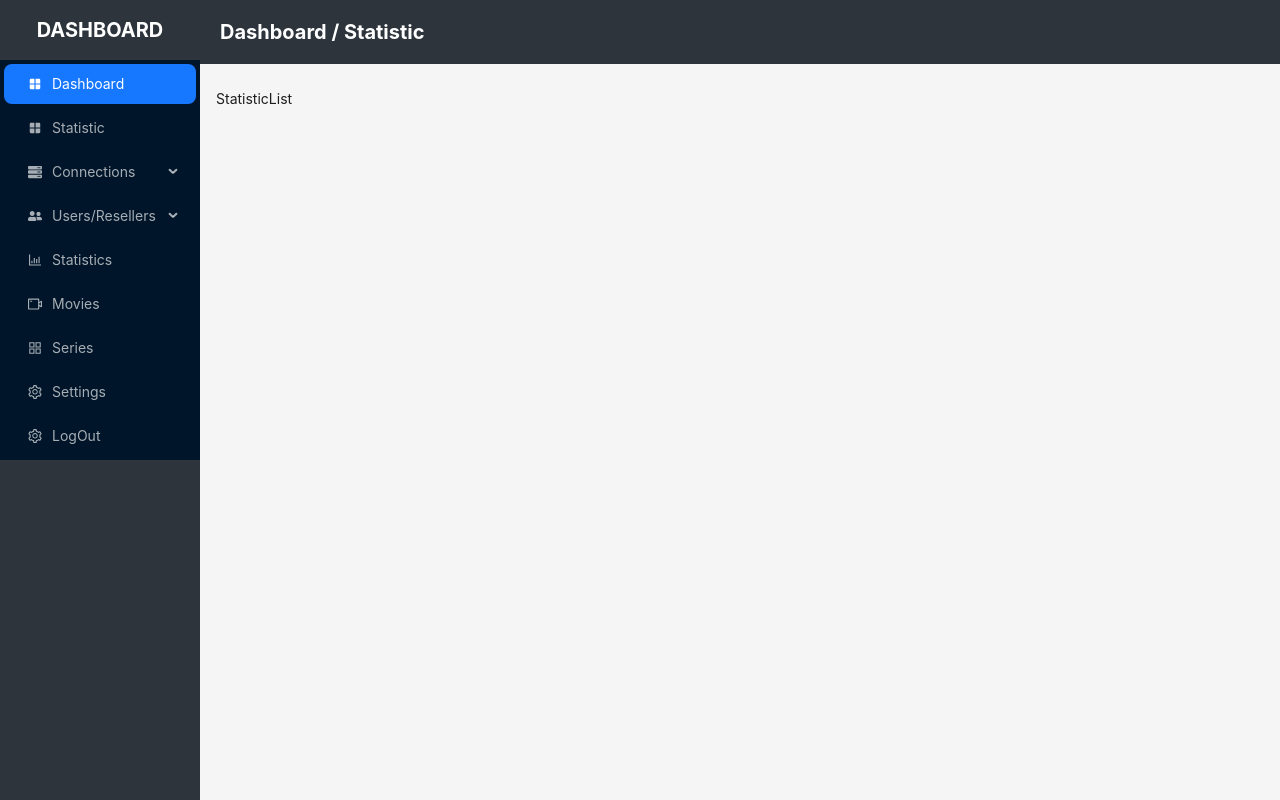
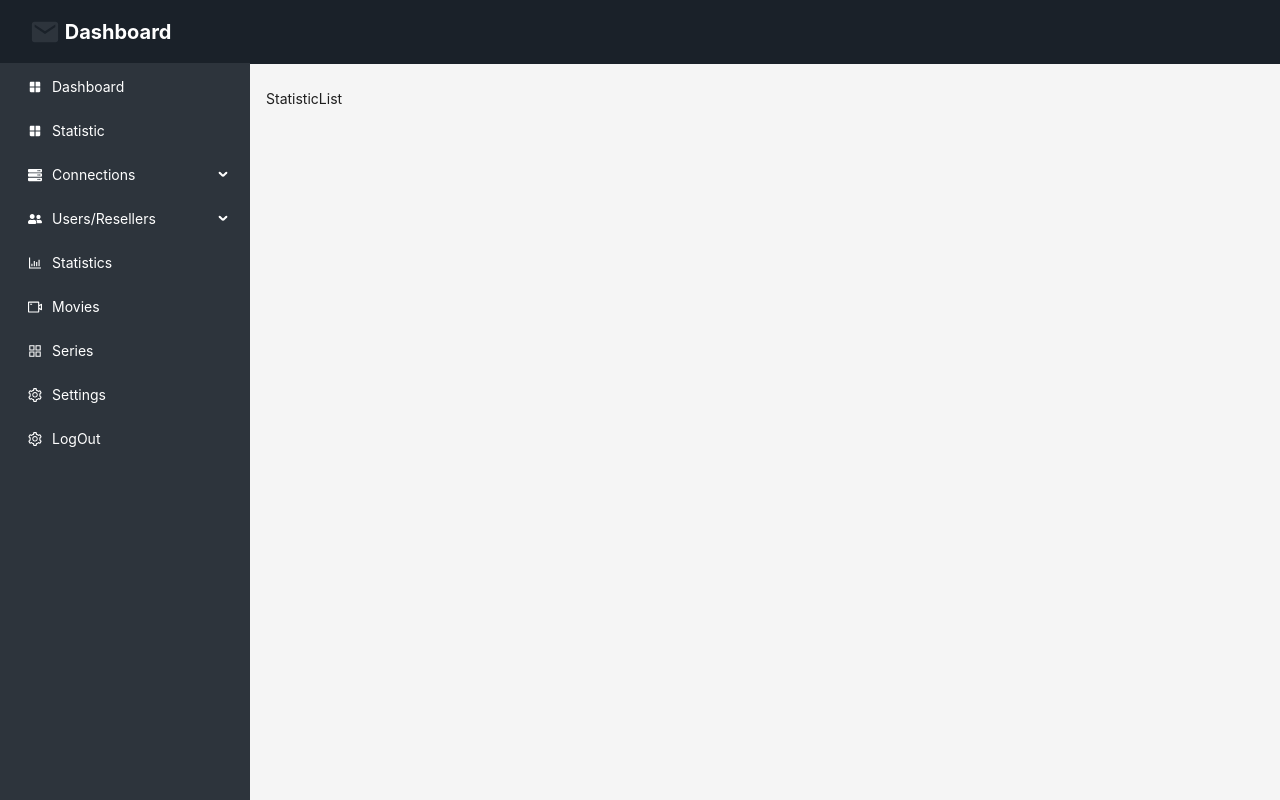
Before and after one commit to saadsinpk/IPTV_FRONT, a React (Vite) app: page /dashboard/statistic in a window 1280 px wide. Built offline with nearby package versions, Linux system fonts and the light colour scheme; sample sign-in values are in the browser's storage.

Commit message:
..........

```diff
--- a/src/Dashboard/MainDashboard.jsx
+++ b/src/Dashboard/MainDashboard.jsx
@@ -12,6 +12,7 @@ import { FaServer, FaUserFriends } from "react-icons/fa";
 import { Routes, useNavigate, Route, useLocation } from "react-router-dom";
 import SubMainDashboard from "../DashboardScreen/SubMainDashboard";
 import TopBar from "../components/ui/TopBar"; // Import the TopBar component
+import { IoMdMail } from "react-icons/io";
 import StatisticList from "../DashboardScreen/Statistic/StatisticList";
 
 const { Sider, Content } = Layout;
@@ -22,6 +23,11 @@ const Sidebar = ({ collapsed, toggleCollapsed }) => {
   const location = useLocation();
 
   const handleNavClick = (key) => {
+    if (key === "/dashboard") {
+      navigate("/dashboard"); // Navigate to the root dashboard path
+    } else {
+      navigate(key); // Navigate to the specified path
+    }
     setSelectedKeys([key]);
   };
 
@@ -63,7 +69,7 @@ const Sidebar = ({ collapsed, toggleCollapsed }) => {
     () => [
       {
         name: "Dashboard",
-        key: "dashboard",
+        key: "/dashboard", // Update the key to "/dashboard"
         icon: <MdWindow />,
       },
       {
@@ -120,8 +126,18 @@ const Sidebar = ({ collapsed, toggleCollapsed }) => {
   );
 
   return (
+    <div
+      style={{
+        display: "flex",
+        flexDirection: "column",
+        minWidth: "100vw",
+        position: "relative",
+        overflow: "hidden",
+      }}
+    >
       <Layout>
         <Sider
+          width={collapsed ? 60 : 250}
           collapsed={collapsed}
           onCollapse={toggleCollapsed}
           style={{
@@ -133,19 +149,24 @@ const Sidebar = ({ collapsed, toggleCollapsed }) => {
           <div
             className="logo"
             style={{
-            height: 60,
+              height: 63,
               display: "flex",
               alignItems: "center",
-            justifyContent: "center",
               color: "white",
               fontSize: 20,
+              width: "100%",
               fontWeight: "bold",
+              backgroundColor: "#1a2129",
+              paddingLeft: "30px",
             }}
           >
-          {collapsed ? "🔹" : "DASHBOARD"}
+            {/* {collapsed ? "🔹" : getTitleFromPath(location.pathname)} */}
+            <IoMdMail color="#2d343c" size={30} />
+            &nbsp;
+            {collapsed ? "🔹" : "Dashboard"}
           </div>
           <Menu
-          theme="dark"
+            theme="#2d343c"
             mode="inline"
             selectedKeys={selectedKeys}
             onClick={(e) => handleNavClick(e.key)}
@@ -156,6 +177,10 @@ const Sidebar = ({ collapsed, toggleCollapsed }) => {
                   <Menu.SubMenu
                     key={item.key}
                     icon={item.icon}
+                    color="white"
+                    style={{
+                      color: "white",
+                    }}
                     title={collapsed ? item.name.charAt(0) : item.name}
                   >
                     {item.subItems.map((subItem) => (
@@ -173,6 +198,10 @@ const Sidebar = ({ collapsed, toggleCollapsed }) => {
                 <Menu.Item
                   key={item.key}
                   icon={item.icon}
+                  color="white"
+                  style={{
+                    color: "white",
+                  }}
                   onClick={() => handleNavClick(item.key)}
                 >
                   {item.name}
@@ -186,14 +215,13 @@ const Sidebar = ({ collapsed, toggleCollapsed }) => {
           {/* Pass the current route title */}
           <Content style={{ margin: "24px 16px 0", overflow: "initial" }}>
             <Routes>
-            <Route path="/" element={<SubMainDashboard />} />
+              <Route path="dashboard" element={<SubMainDashboard />} />
               <Route path="statistic" element={<StatisticList />} />
-            <Route path="/" element={<SubMainDashboard />} />
-            <Route path="/" element={<SubMainDashboard />} />
             </Routes>
           </Content>
         </Layout>
       </Layout>
+    </div>
   );
 };
 
--- a/src/components/ui/TopBar.jsx
+++ b/src/components/ui/TopBar.jsx
@@ -7,7 +7,7 @@ const TopBar = ({ title }) => {
   return (
     <Header
       style={{
-        background: "#2d343c",
+        background: "#1a2129",
         color: "white",
         padding: "0 20px",
         fontSize: "20px",
@@ -16,7 +16,7 @@ const TopBar = ({ title }) => {
         alignItems: "center",
       }}
     >
-      {title}
+      {/* {title} */}
     </Header>
   );
 };
```
Lines whose indentation alone changed are shown as unchanged.
